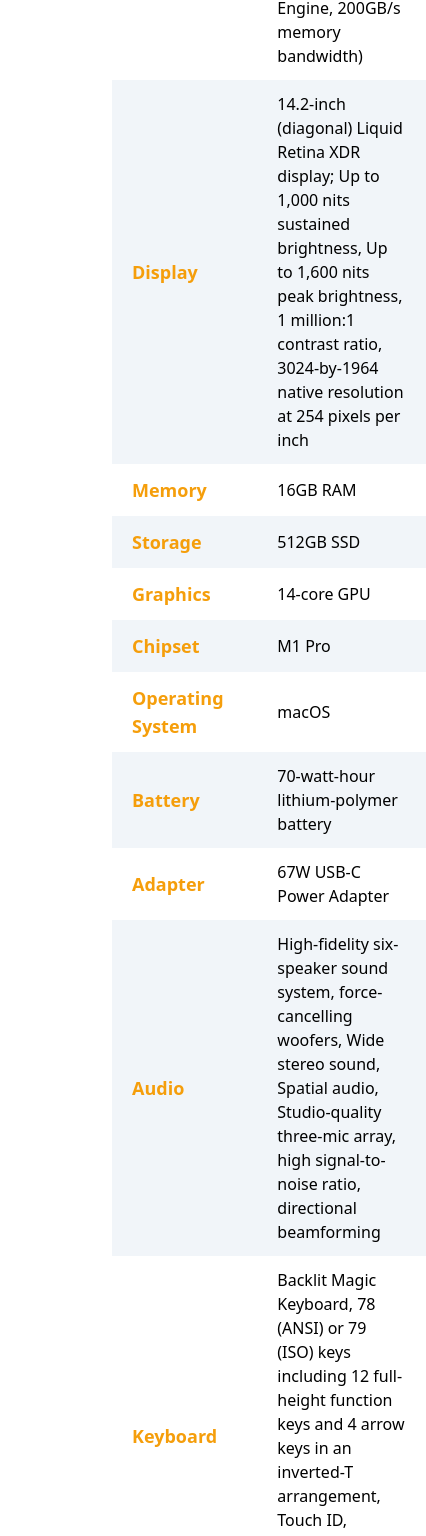
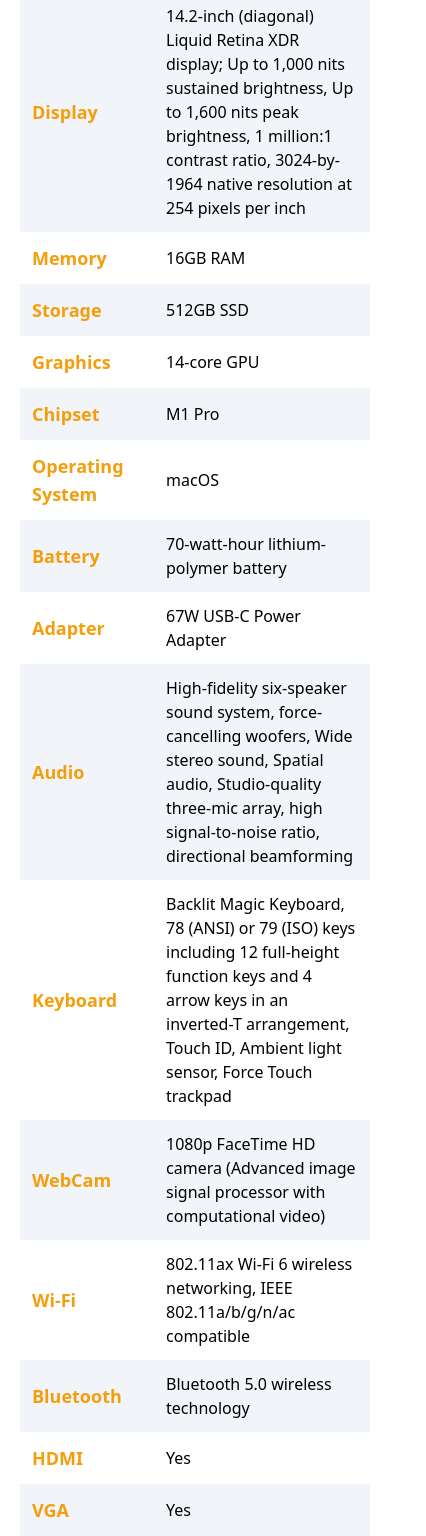
Before and after one commit to mrrajon76/react-product-analysis-website, a React (Create React App) app: page /specifications in a window 390 px wide. Shown: the part 412-1948 px from the top of the page, 426 px wide, since content can reach past the window. Built offline with nearby package versions, Linux system fonts and the light colour scheme.

Commit message:
code optimized to make it device friendly

```diff
--- a/src/components/Blogs/Blogs.css
+++ /dev/null
@@ -1,4 +0,0 @@
-.question-container{
-    display: grid;
-    grid-template-columns: 1fr 2fr;
-}
--- a/src/components/Gallery/Gallery.js
+++ b/src/components/Gallery/Gallery.js
@@ -11,7 +11,7 @@
     }, []);
 
     return (
-        <div className='grid grid-cols-3 gap-10 mt-10'>
+        <div className='grid grid-cols-2 md:grid-cols-3 gap-5 md:gap-10 mt-10'>
             {
                 images.map(image => <GalleryCard item={image} key={image.id}></GalleryCard>)
             }
--- a/src/components/Reviews/Reviews.js
+++ b/src/components/Reviews/Reviews.js
@@ -5,8 +5,8 @@
 const Reviews = (props) => {
     const [reviews] = useReviews();
     return (
-        <div className="mx-28 mt-16 mb-12">
-            <div className='grid grid-cols-3 gap-10'>
+        <div className="mx-5 md:mx-12 lg:mx-28 my-12 lg:mt-16">
+            <div className='grid grid-cols-1 md:grid-cols-2 lg:grid-cols-3 gap-10'>
                 {
                     (props.children) ?
                         reviews.slice(0, 3).map(review => <Review data={review} key={review.id}></Review>)
--- a/src/components/Specifications/Specifications.js
+++ b/src/components/Specifications/Specifications.js
@@ -2,49 +2,49 @@
 
 const Specifications = () => {
     return (
-        <div className='my-10 mx-28'>
+        <div className='mx-5 md:mx-12 lg:mx-28 my-12'>
             <table className='w-full table-auto text-left'>
                 <tbody>
                     <tr className=''>
-                        <th className='text-amber-500 text-lg py-3 px-5'>Processor</th>
-                        <td className='py-3 px-5'>Apple M1 Pro Chip (8-core CPU with 6 performance cores and 2 efficiency cores
+                        <th className='text-amber-500 text-lg py-3 px-3 lg:px-5'>Processor</th>
+                        <td className='py-3 px-3 lg:px-5'>Apple M1 Pro Chip (8-core CPU with 6 performance cores and 2 efficiency cores
                             14-core GPU, 16-core Neural Engine, 200GB/s memory bandwidth)</td>
                     </tr>
                     <tr className='bg-slate-100'>
-                        <th className='text-amber-500 text-lg py-3 px-5'>Display</th>
-                        <td className='py-3 px-5'>14.2-inch (diagonal) Liquid Retina XDR display; Up to 1,000 nits sustained brightness, Up to 1,600 nits peak brightness, 1 million:1 contrast ratio, 3024-by-1964 native resolution at 254 pixels per inch</td>
+                        <th className='text-amber-500 text-lg py-3 px-3 lg:px-5'>Display</th>
+                        <td className='py-3 px-3 lg:px-5'>14.2-inch (diagonal) Liquid Retina XDR display; Up to 1,000 nits sustained brightness, Up to 1,600 nits peak brightness, 1 million:1 contrast ratio, 3024-by-1964 native resolution at 254 pixels per inch</td>
                     </tr>
                     <tr className=''>
-                        <th className='text-amber-500 text-lg py-3 px-5'>Memory</th>
-                        <td className='py-3 px-5'>16GB RAM</td>
+                        <th className='text-amber-500 text-lg py-3 px-3 lg:px-5'>Memory</th>
+                        <td className='py-3 px-3 lg:px-5'>16GB RAM</td>
                     </tr>
                     <tr className='bg-slate-100'>
-                        <th className='text-amber-500 text-lg py-3 px-5'>Storage</th>
-                        <td className='py-3 px-5'>512GB SSD</td>
+                        <th className='text-amber-500 text-lg py-3 px-3 lg:px-5'>Storage</th>
+                        <td className='py-3 px-3 lg:px-5'>512GB SSD</td>
                     </tr>
                     <tr className=''>
-                        <th className='text-amber-500 text-lg py-3 px-5'>Graphics</th>
-                        <td className='py-3 px-5'>14-core GPU</td>
+                        <th className='text-amber-500 text-lg py-3 px-3 lg:px-5'>Graphics</th>
+                        <td className='py-3 px-3 lg:px-5'>14-core GPU</td>
                     </tr>
                     <tr className='bg-slate-100'>
-                        <th className='text-amber-500 text-lg py-3 px-5'>Chipset</th>
-                        <td className='py-3 px-5'>M1 Pro</td>
+                        <th className='text-amber-500 text-lg py-3 px-3 lg:px-5'>Chipset</th>
+                        <td className='py-3 px-3 lg:px-5'>M1 Pro</td>
                     </tr>
                     <tr className=''>
-                        <th className='text-amber-500 text-lg py-3 px-5'>Operating System</th>
-                        <td className='py-3 px-5'>macOS</td>
+                        <th className='text-amber-500 text-lg py-3 px-3 lg:px-5'>Operating System</th>
+                        <td className='py-3 px-3 lg:px-5'>macOS</td>
                     </tr>
                     <tr className='bg-slate-100'>
-                        <th className='text-amber-500 text-lg py-3 px-5'>Battery</th>
-                        <td className='py-3 px-5'>70-watt-hour lithium-polymer battery</td>
+                        <th className='text-amber-500 text-lg py-3 px-3 lg:px-5'>Battery</th>
+                        <td className='py-3 px-3 lg:px-5'>70-watt-hour lithium-polymer battery</td>
                     </tr>
                     <tr className=''>
-                        <th className='text-amber-500 text-lg py-3 px-5'>Adapter</th>
-                        <td className='py-3 px-5'>67W USB-C Power Adapter</td>
+                        <th className='text-amber-500 text-lg py-3 px-3 lg:px-5'>Adapter</th>
+                        <td className='py-3 px-3 lg:px-5'>67W USB-C Power Adapter</td>
                     </tr>
                     <tr className='bg-slate-100'>
-                        <th className='text-amber-500 text-lg py-3 px-5'>Audio</th>
-                        <td className='py-3 px-5'>High-fidelity six-speaker sound system,
+                        <th className='text-amber-500 text-lg py-3 px-3 lg:px-5'>Audio</th>
+                        <td className='py-3 px-3 lg:px-5'>High-fidelity six-speaker sound system,
                             force-cancelling woofers,
                             Wide stereo sound,
                             Spatial audio,
@@ -53,45 +53,45 @@
                             directional beamforming</td>
                     </tr>
                     <tr className=''>
-                        <th className='text-amber-500 text-lg py-3 px-5'>Keyboard</th>
-                        <td className='py-3 px-5'>Backlit Magic Keyboard,
+                        <th className='text-amber-500 text-lg py-3 px-3 lg:px-5'>Keyboard</th>
+                        <td className='py-3 px-3 lg:px-5'>Backlit Magic Keyboard,
                             78 (ANSI) or 79 (ISO) keys including 12 full-height function keys and 4 arrow keys in an inverted-T arrangement,
                             Touch ID,
                             Ambient light sensor,
                             Force Touch trackpad</td>
                     </tr>
                     <tr className='bg-slate-100'>
-                        <th className='text-amber-500 text-lg py-3 px-5'>WebCam</th>
-                        <td className='py-3 px-5'>1080p FaceTime HD camera (Advanced image signal processor with computational video)</td>
+                        <th className='text-amber-500 text-lg py-3 px-3 lg:px-5'>WebCam</th>
+                        <td className='py-3 px-3 lg:px-5'>1080p FaceTime HD camera (Advanced image signal processor with computational video)</td>
                     </tr>
                     <tr className=''>
-                        <th className='text-amber-500 text-lg py-3 px-5'>Wi-Fi</th>
-                        <td className='py-3 px-5'>802.11ax Wi-Fi 6 wireless networking,
+                        <th className='text-amber-500 text-lg py-3 px-3 lg:px-5'>Wi-Fi</th>
+                        <td className='py-3 px-3 lg:px-5'>802.11ax Wi-Fi 6 wireless networking,
                             IEEE 802.11a/b/g/n/ac compatible</td>
                     </tr>
                     <tr className='bg-slate-100'>
-                        <th className='text-amber-500 text-lg py-3 px-5'>Bluetooth</th>
-                        <td className='py-3 px-5'>Bluetooth 5.0 wireless technology</td>
+                        <th className='text-amber-500 text-lg py-3 px-3 lg:px-5'>Bluetooth</th>
+                        <td className='py-3 px-3 lg:px-5'>Bluetooth 5.0 wireless technology</td>
                     </tr>
                     <tr className=''>
-                        <th className='text-amber-500 text-lg py-3 px-5'>HDMI</th>
-                        <td className='py-3 px-5'>Yes</td>
+                        <th className='text-amber-500 text-lg py-3 px-3 lg:px-5'>HDMI</th>
+                        <td className='py-3 px-3 lg:px-5'>Yes</td>
                     </tr>
                     <tr className='bg-slate-100'>
-                        <th className='text-amber-500 text-lg py-3 px-5'>VGA</th>
-                        <td className='py-3 px-5'>Yes</td>
+                        <th className='text-amber-500 text-lg py-3 px-3 lg:px-5'>VGA</th>
+                        <td className='py-3 px-3 lg:px-5'>Yes</td>
                     </tr>
                     <tr className=''>
-                        <th className='text-amber-500 text-lg py-3 px-5'>Audio Jack Combo</th>
-                        <td className='py-3 px-5'>1 x 3.5 mm headphone jack</td>
+                        <th className='text-amber-500 text-lg py-3 px-3 lg:px-5'>Audio Jack Combo</th>
+                        <td className='py-3 px-3 lg:px-5'>1 x 3.5 mm headphone jack</td>
                     </tr>
                     <tr className='bg-slate-100'>
-                        <th className='text-amber-500 text-lg py-3 px-5'>Dimensions (W x D x H)</th>
-                        <td className='py-3 px-5'>Width: 31.26 cm (12.31 inches) x Depth: 22.12 cm (8.71 inches) x Height: 1.55 cm (0.61 inch)</td>
+                        <th className='text-amber-500 text-lg py-3 px-3 lg:px-5'>Dimensions (W x D x H)</th>
+                        <td className='py-3 px-3 lg:px-5'>Width: 31.26 cm (12.31 inches) x Depth: 22.12 cm (8.71 inches) x Height: 1.55 cm (0.61 inch)</td>
                     </tr>
                     <tr className=''>
-                        <th className='text-amber-500 text-lg py-3 px-5'>Weight</th>
-                        <td className='py-3 px-5'>1.6 kg (3.5 pounds)</td>
+                        <th className='text-amber-500 text-lg py-3 px-3 lg:px-5'>Weight</th>
+                        <td className='py-3 px-3 lg:px-5'>1.6 kg (3.5 pounds)</td>
                     </tr>
                 </tbody>
             </table>
```
Also changed, not shown: src/components/Blogs/Blogs.js (+10 -11 lines), src/components/Dashboard/Dashboard.js (+9 -5 lines), src/components/Home/Home.js (+10 -10 lines), 1 other file (tests, documents, lock files or other folders).
